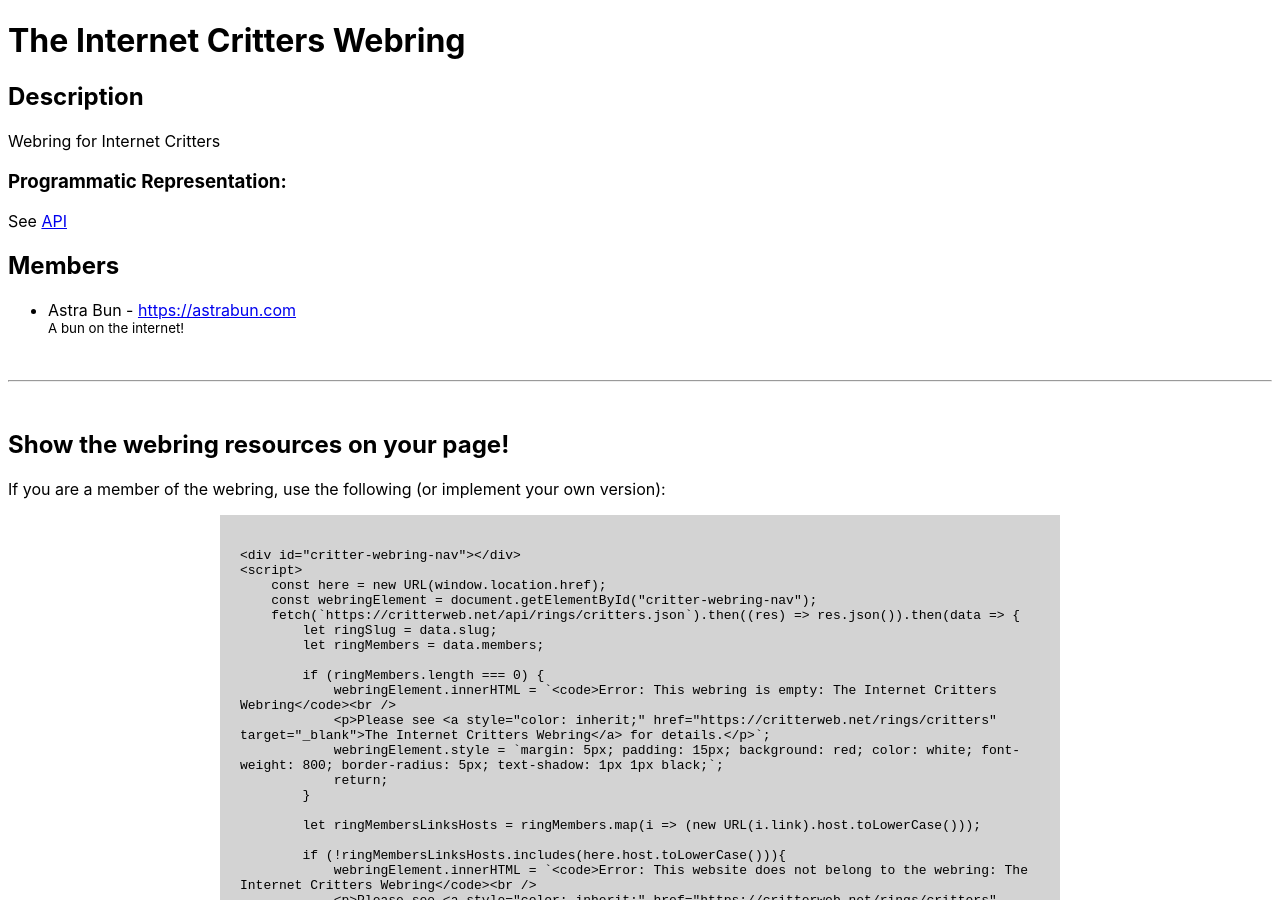
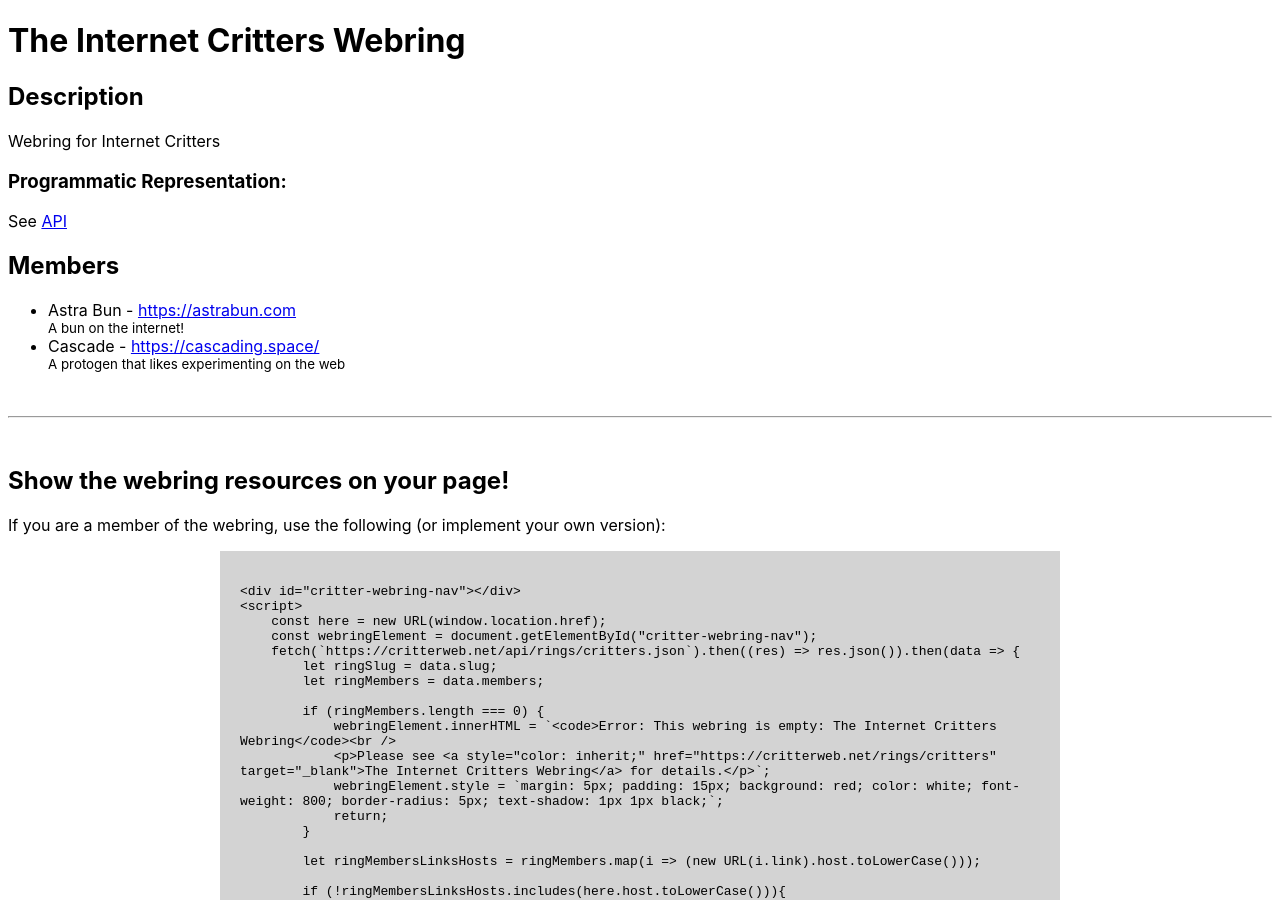
Before and after one commit to astrabun/critterweb.net, a Jekyll site: the page built from _rings/critters.md, in a window 1280 px wide and 900 px high. Built offline with Jekyll 4.4.1, drawn with Linux system fonts in a browser that asks for light colours.

Commit message:
Update sites.yml

```diff
--- a/_data/sites.yml
+++ b/_data/sites.yml
@@ -4,3 +4,9 @@
     A bun on the internet!
   rings:
     - critters
+- name: Cascade
+  link: "https://cascading.space/"
+  description: |
+    A protogen that likes experimenting on the web
+  rings:
+    - critters
```
